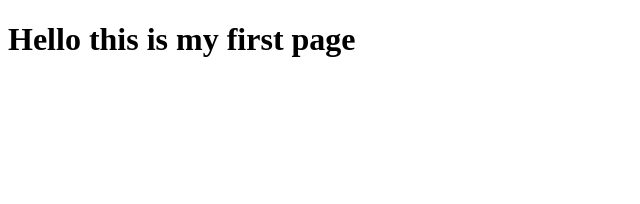
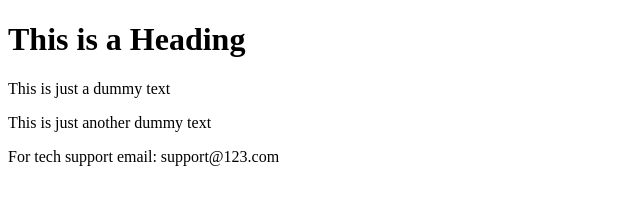
Before and after one commit to Asadullahdahri/Web-Development, a plain HTML site: page site/index.html in a window 1280 px wide. Shown: the whole page, without its empty margins (0-640 px from the left). Drawn offline with Linux system fonts and the light colour scheme.

Commit message:
1/17/2023 learning

```diff
--- a/site/index.html
+++ b/site/index.html
@@ -1,11 +1,12 @@
 <!DOCTYPE html>
  <html>
  <head>
- 	<meta charset="utf-8">
- 	<meta name="viewport" content="width=device-width, initial-scale=1">
  	<title>Hello</title>
  </head>
  <body>
- <h1>Hello this is my first page</h1>
+ <h1>This is a Heading</h1>
+ <p>This is just a dummy text</p>
+ <p>This is just another dummy text</p>
  </body>
+ <footer>For tech support email: support@123.com</footer>
  </html>
```
